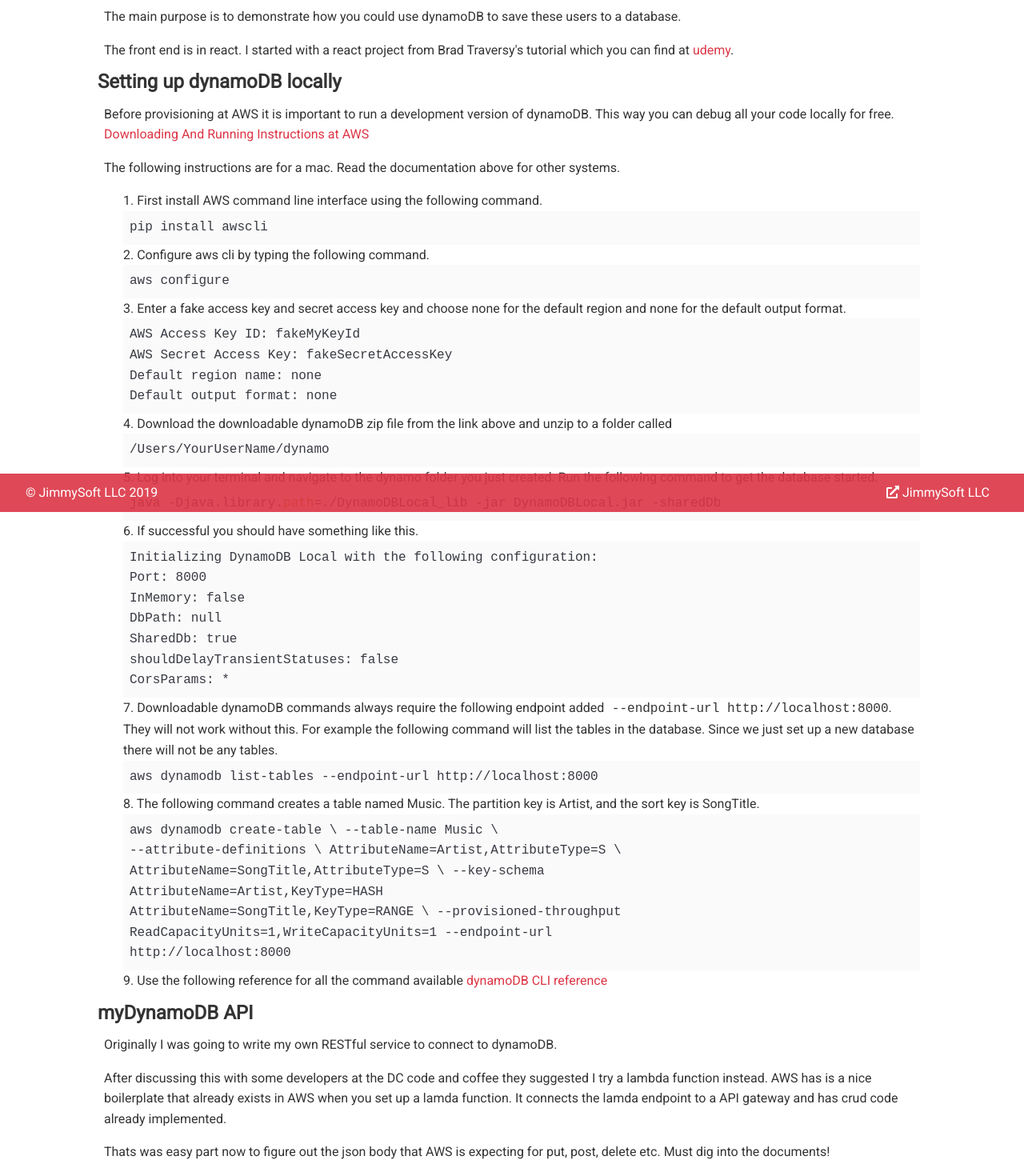
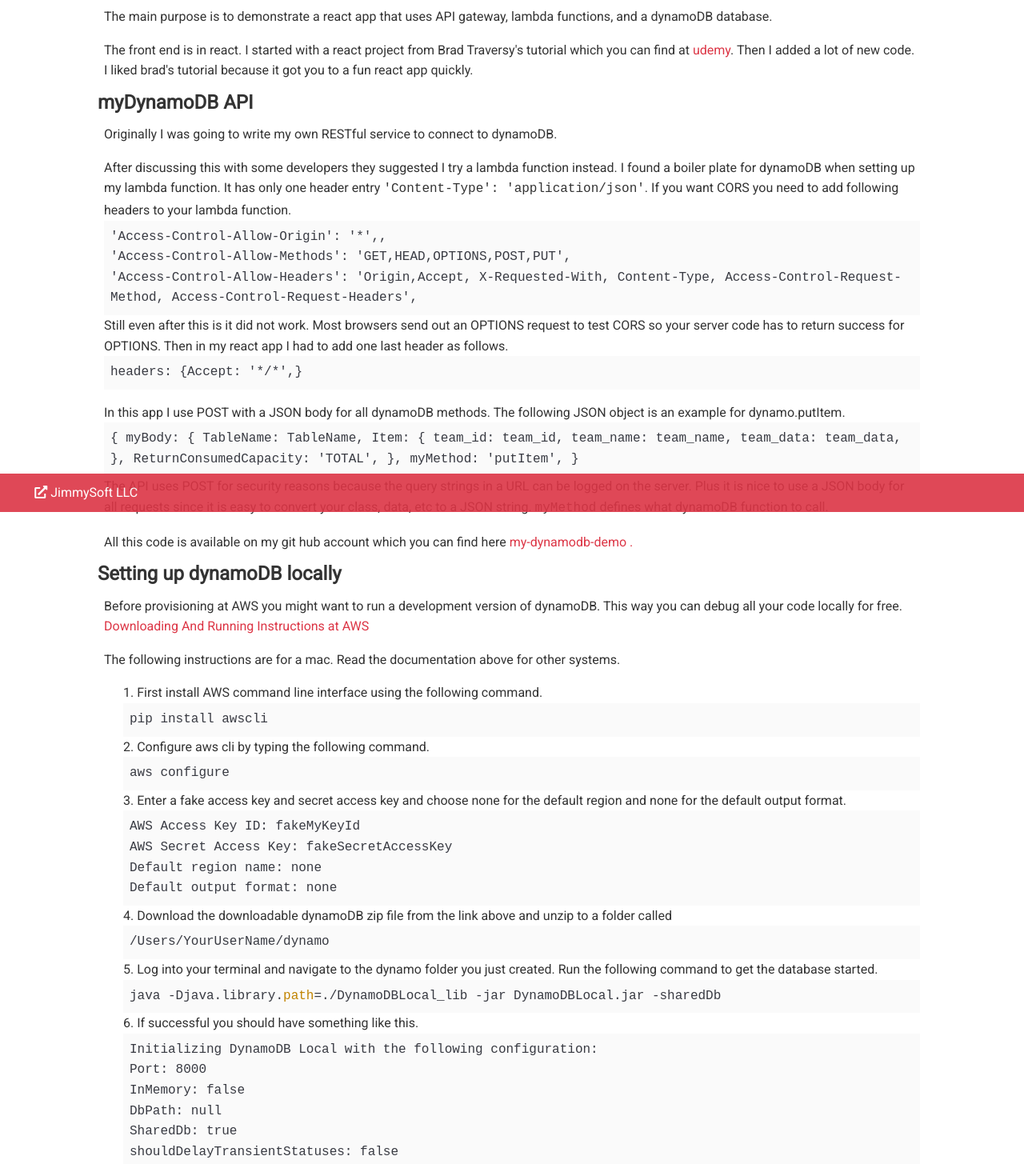
Before and after one commit to JimmySoftLLC/my-dynamodb-demo, a React (Create React App) app: page /about in a window 1280 px wide. Shown: the part 160-1615 px from the top of the page at 80% size. Built offline with nearby package versions, Linux system fonts and the light colour scheme; the HTML template or start-up script is replaced by a standard one.

Commit message:
Fixed all cors issues at MVP stage now

```diff
--- a/package.json
+++ b/package.json
@@ -1,7 +1,7 @@
 {
-  "homepage": "/my-dynamodb-build/",
+  "homepage": ".",
   "name": "my-dynamodb-demo",
-  "version": "0.1.0",
+  "version": "0.2.0",
   "private": true,
   "dependencies": {
     "@material-ui/core": "^4.7.0",
--- a/src/components/layout/Footer.js
+++ b/src/components/layout/Footer.js
@@ -4,7 +4,6 @@
 const Footer = props => {
   return (
     <footer className='footer bg-primary'>
-      <p>© JimmySoft LLC 2019</p>
       <ul>
         <li>
           <a
--- a/src/components/pages/About.js
+++ b/src/components/pages/About.js
@@ -6,20 +6,78 @@
       <h2 className='page-top-margin'>About myDynamoDB</h2>
       <p className='p'>
         MyDynamoDB demonstrates using dynamoDB to save users that you select to
-        be part of my team. The users are picked from git hub.
+        be part of My Team. The users are picked from git hub.
       </p>
       <p className='p'>
-        The main purpose is to demonstrate how you could use dynamoDB to save
-        these users to a database.
+        The main purpose is to demonstrate a react app that uses API gateway,
+        lambda functions, and a dynamoDB database.
       </p>
       <p className='p'>
         The front end is in react. I started with a react project from Brad
         Traversy's tutorial which you can find at{' '}
-        <a href='https://www.udemy.com/share/101Xdq/'>udemy</a>.{' '}
+        <a href='https://www.udemy.com/share/101Xdq/'>udemy</a>. Then I added a
+        lot of new code. I liked brad's tutorial because it got you to a fun
+        react app quickly.
+      </p>
+
+      <h2 className=''>myDynamoDB API</h2>
+      <p className='p'>
+        Originally I was going to write my own RESTful service to connect to
+        dynamoDB.
+      </p>
+      <p className='p'>
+        After discussing this with some developers they suggested I try a lambda
+        function instead. I found a boiler plate for dynamoDB when setting up my
+        lambda function. It has only one header entry{' '}
+        <code>'Content-Type': 'application/json'</code>. If you want CORS you
+        need to add following headers to your lambda function.
+        <code className='hljs dos'>
+          {`'Access-Control-Allow-Origin': '*',,
+        `}
+          <br />
+          {`'Access-Control-Allow-Methods': 'GET,HEAD,OPTIONS,POST,PUT',
+          `}
+          <br />
+          {`'Access-Control-Allow-Headers': 'Origin,Accept, X-Requested-With, Content-Type, Access-Control-Request-Method, Access-Control-Request-Headers',`}
+          <br />
+        </code>
+        Still even after this is it did not work. Most browsers send out an
+        OPTIONS request to test CORS so your server code has to return success
+        for OPTIONS. Then in my react app I had to add one last header as
+        follows.
+        <code className='hljs dos'>{`headers: {Accept: '*/*',}`}</code>
+      </p>
+      <p className='p'>
+        In this app I use POST with a JSON body for all dynamoDB methods. The
+        following JSON object is an example for dynamo.putItem.
+        <code className='hljs dos'>{`
+        {
+                myBody: {
+                  TableName: TableName,
+                  Item: {
+                     team_id: team_id,
+                     team_name: team_name,
+                     team_data: team_data,
+                   },
+                   ReturnConsumedCapacity: 'TOTAL',
+                 },
+                myMethod: 'putItem',
+              }
+            `}</code>
+        The API uses POST for security reasons because the query strings in a
+        URL can be logged on the server. Plus it is nice to use a JSON body for
+        all requests since it is easy to convert your class, data, etc to a JSON
+        string. <code>myMethod</code> defines what dynamoDB function to call.
+      </p>
+      <p className='p'>
+        All this code is available on my git hub account which you can find here{' '}
+        <a href='https://github.com/JimmySoftLLC/my-dynamodb-demo'>
+          my-dynamodb-demo .
+        </a>
       </p>
       <h2 className=''>Setting up dynamoDB locally</h2>
       <p className='p'>
-        Before provisioning at AWS it is important to run a development version
+        Before provisioning at AWS you might want to run a development version
         of dynamoDB. This way you can debug all your code locally for free.
         <a href='https://docs.aws.amazon.com/amazondynamodb/latest/developerguide/DynamoDBLocal.DownloadingAndRunning.html'>
           {' '}
@@ -101,22 +159,6 @@
           dynamoDB CLI reference
         </a>
       </p>
-      <h2 className=''>myDynamoDB API</h2>
-      <p className='p'>
-        Originally I was going to write my own RESTful service to connect to
-        dynamoDB.
-      </p>
-      <p className='p'>
-        After discussing this with some developers at the DC code and coffee
-        they suggested I try a lambda function instead. AWS has is a nice
-        boilerplate that already exists in AWS when you set up a lamda function.
-        It connects the lamda endpoint to a API gateway and has crud code
-        already implemented.
-      </p>
-      <p className='p'>
-        Thats was easy part now to figure out the json body that AWS is
-        expecting for put, post, delete etc. Must dig into the documents!
-      </p>
       <p className='p page-bottom-margin'></p>
     </Fragment>
   );
--- a/src/components/pages/MyDynamoTable.js
+++ b/src/components/pages/MyDynamoTable.js
@@ -5,13 +5,6 @@
   console.log('testing at my dynamoTable ');
   return (
     <Fragment>
-      <h3>Dynamo Table Items</h3>
-      <p className='p'>
-        If you press scan you will see what teams are available. Enter the team
-        number and press get and the team members can be viewed under My Team.
-        Create a new team by entering: team id > 10, team name, and [ ] for team
-        data.
-      </p>
       <code className='hljs dos display-linebreak'>{props.amazonResponse}</code>
       <div className='grid-4 page-bottom-margin '></div>
     </Fragment>
--- a/src/components/pages/MyTeam.js
+++ b/src/components/pages/MyTeam.js
@@ -6,13 +6,9 @@
   console.log('testing at my team ' + props.onMyTeamPage);
   return (
     <Fragment>
-      <h2 className='page-top-margin'>My Project Team</h2>
+      <h2 className='page-top-margin'>My Project Team - {props.team_name}</h2>
       <p className='p'>
         Based on my search I have selected these developers to collaborate with.
-      </p>
-      <p className='p'>
-        The next step is to reach out to them and see what we can work on
-        together.
       </p>
       <div className='grid-4 page-bottom-margin '>
         {props.my_users.map(user => (
@@ -33,6 +29,7 @@
 MyTeam.propTypes = {
   my_users: PropTypes.array.isRequired,
   onMyTeamPage: PropTypes.bool.isRequired,
+  team_name: PropTypes.string.isRequired,
 };
 
 export default MyTeam;
--- a/src/components/users/FetchAWS.js
+++ b/src/components/users/FetchAWS.js
@@ -59,10 +59,14 @@
   render() {
     return (
       <div>
-        <button
-          className='btn btn-light page-top-margin'
-          onClick={this.scanDynamoDB}
-        >
+        <h3 className='page-top-margin'>Dynamo Table Items</h3>
+        <p className='p'>
+          If you press scan you will see what teams are available. Enter the
+          team number and press get and the team members can be viewed under My
+          Team. Create a new team by entering: team id > 10, team name, and [ ]
+          for team data.
+        </p>
+        <button className='btn btn-light' onClick={this.scanDynamoDB}>
           Scan
         </button>
         <button className='btn btn-light' onClick={this.putItemDynamoDB}>
@@ -78,7 +82,7 @@
           Get
         </button>
         <p className='input-aws-table-label'>
-          Team Id (Note: 0 to 10 are read only)
+          Team Id (Note: use only get for 0 to 10 they are write protected)
         </p>
         <input
           type='text'
--- a/src/components/users/UserDetailsCard.js
+++ b/src/components/users/UserDetailsCard.js
@@ -32,7 +32,10 @@
 
     return (
       <Fragment>
-        <Link to='/' className='btn btn-light page-top-margin'>
+        <Link to='/myTeam' className='btn btn-light page-top-margin'>
+          Back To My Team
+        </Link>
+        <Link to='/' className='btn btn-light'>
           Back To Find Developers
         </Link>
         Hireable: {''}
@@ -97,6 +100,7 @@
           <div className='badge badge-light'>Public Repos: {public_repos}</div>
           <div className='badge badge-dark'>Public Gists: {public_gists}</div>
         </div>
+        <p className='p page-bottom-margin'></p>
       </Fragment>
     );
   }
```
Also changed, not shown: src/App.js (+39 -11 lines), src/dynamoDBLambda/dynamodb_api.js (+18 -7 lines), 19 other files (tests, documents, lock files or other folders).
